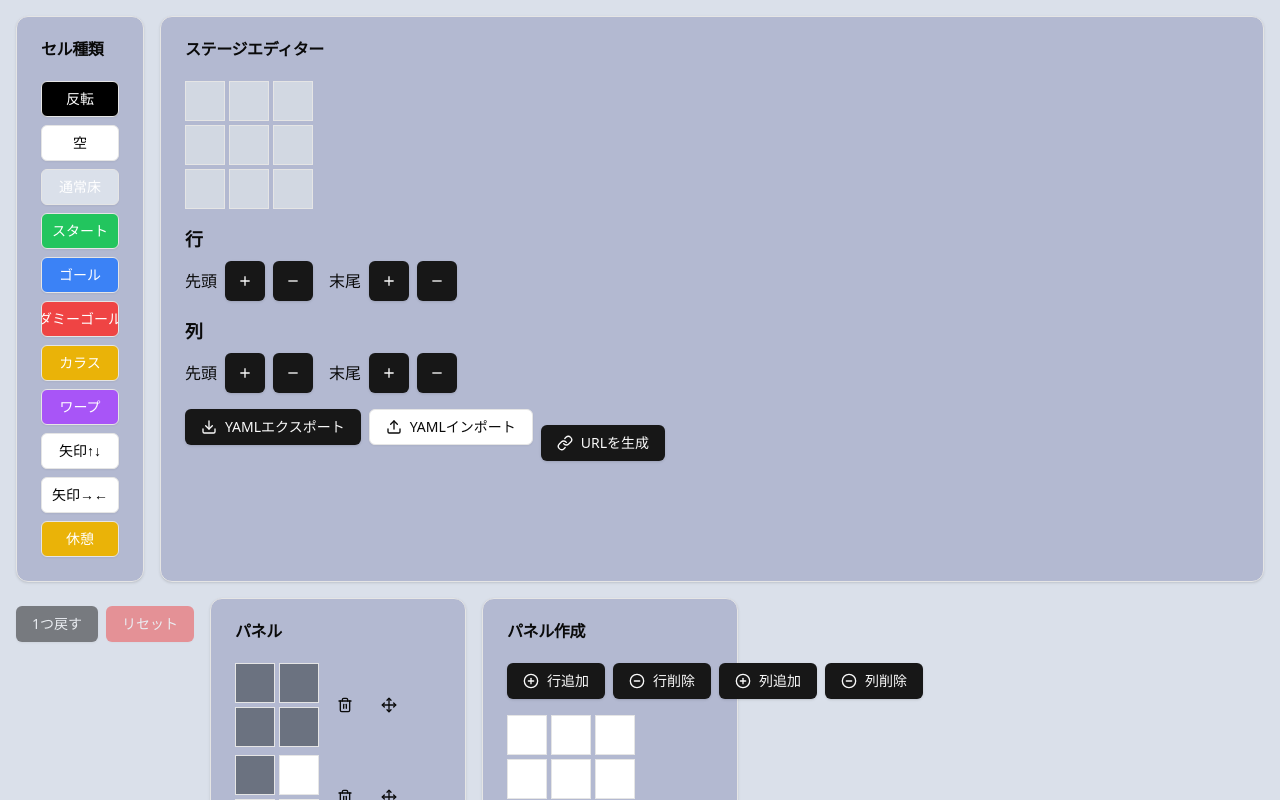
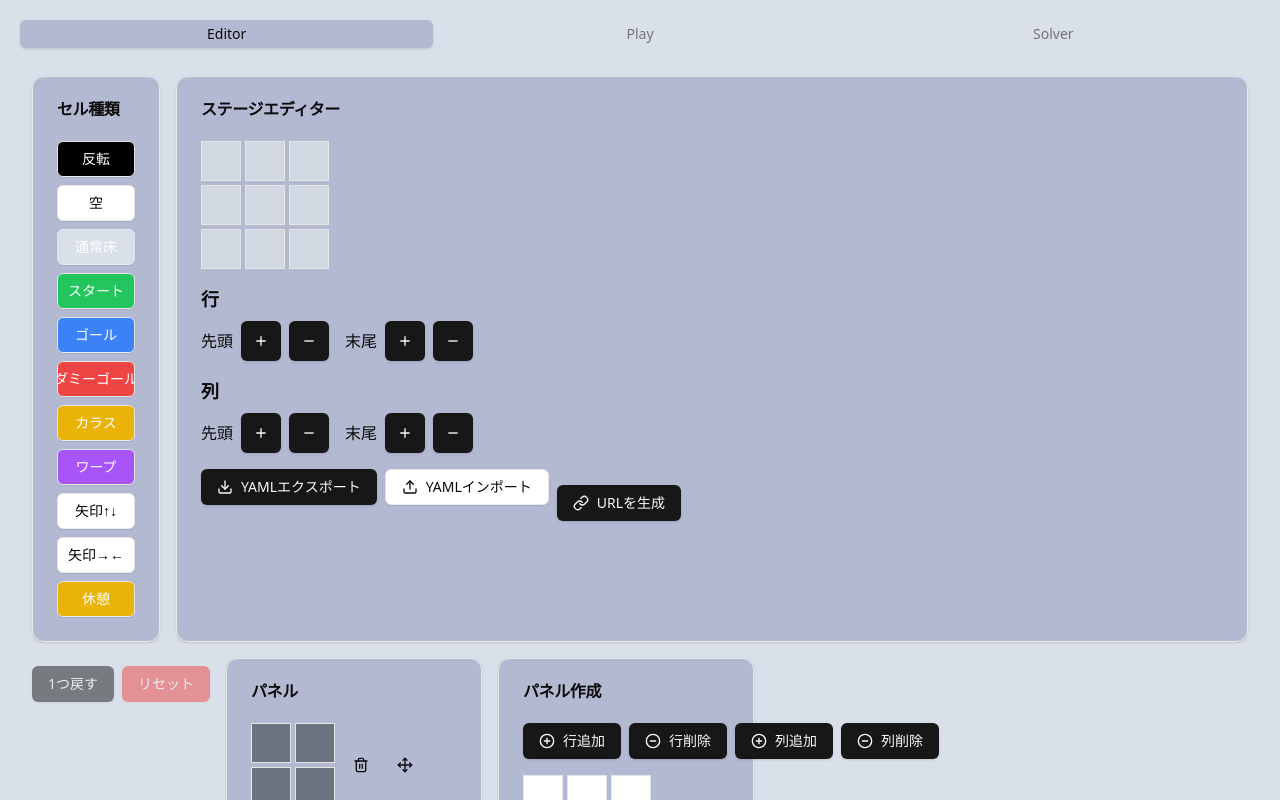
Before and after one commit to Suke-H/kiro_stage_editor, a React (Vite) app in the folder frontend/: page / in a window 1280 px wide. Shown: the top 800 px of the page. Built offline with nearby package versions, Linux system fonts and the light colour scheme; no server answers.

Commit message:
🚀 feat: #13 モード切替のタブを実装、各モードページに構造を分けた

```diff
--- a/frontend/package.json
+++ b/frontend/package.json
@@ -14,7 +14,9 @@
     "@emotion/styled": "^11.14.0",
     "@mui/icons-material": "^6.3.0",
     "@mui/material": "^6.3.0",
-    "@radix-ui/react-slot": "^1.1.1",
+    "@radix-ui/react-label": "^2.1.2",
+    "@radix-ui/react-slot": "^1.1.2",
+    "@radix-ui/react-tabs": "^1.1.3",
     "@reduxjs/toolkit": "^2.5.1",
     "class-variance-authority": "^0.7.1",
     "clsx": "^2.1.1",
--- /dev/null
+++ b/frontend/src/components/play-page.tsx
@@ -0,0 +1,62 @@
+import { useEffect } from 'react';
+import { useDispatch } from 'react-redux';
+import { gridSlice } from '../store/slices/grid-slice';
+import { panelListSlice } from '../store/slices/panel-list-slice';
+
+import { CellTypeSelector } from '@/components/editor/cell-type-selector';
+import { Grid } from '@/components/editor/grid';
+import { PanelList } from '@/components/editor/panel-list';
+import { NewPanelCreator } from '@/components/editor/new-panel-creator';
+import { decodeStageFromUrl } from '../utils/url';
+
+const PlayPage: React.FC = () => {
+
+  const dispatch = useDispatch();
+
+  useEffect(() => {
+    const params = new URLSearchParams(window.location.search);
+    const cells = params.get('cells');
+    const panels = params.get('panels');
+
+    if (cells && panels) {
+      const stageData = `cells=${cells}&panels=${panels}`;
+      const parsedData = decodeStageFromUrl(stageData);
+      dispatch(gridSlice.actions.loadGrid(parsedData.cells));
+      dispatch(panelListSlice.actions.loadPanels(parsedData.panels));
+    }
+  }, []);
+
+  // FastAPIの疎通確認
+  useEffect(() => {
+    const checkApiConnection = async () => {
+      try {
+        const response = await fetch('/api/health'); // FastAPIのエンドポイント
+        if (!response.ok) {
+          throw new Error(`HTTP error! Status: ${response.status}`);
+        }
+        const data = await response.json();
+        console.log('API疎通確認成功:', data);
+      } catch (error) {
+        console.error('API疎通確認エラー:', error);
+      }
+    };
+
+    checkApiConnection();
+  }, []);
+
+  return (
+    <div className="flex flex-col p-4 gap-4 min-h-screen bg-[#DAE0EA]">
+      <div className="flex gap-4">
+        <CellTypeSelector />
+        <Grid />
+      </div>
+
+      <div className="flex gap-4">
+        <PanelList />
+        <NewPanelCreator />
+      </div>
+    </div>
+  );
+  };
+
+  export default PlayPage;
--- /dev/null
+++ b/frontend/src/components/puzzle-studio.tsx
@@ -0,0 +1,63 @@
+import { useState, useEffect } from "react";
+import { useDispatch } from "react-redux";
+
+import EditorPage from "@/components/editor-page";
+import PlayPage from "./play-page";
+import SolverPage from "./solver-page";
+
+import { gridSlice } from "../store/slices/grid-slice";
+import { panelListSlice } from "../store/slices/panel-list-slice";
+
+import { decodeStageFromUrl } from "../utils/url";
+import { Tabs, TabsContent, TabsList, TabsTrigger } from "@/components/ui/tabs";
+
+const PuzzleStudio: React.FC = () => {
+  const dispatch = useDispatch();
+  const [mode, setMode] = useState("editor");
+
+  useEffect(() => {
+    const params = new URLSearchParams(window.location.search);
+    const cells = params.get("cells");
+    const panels = params.get("panels");
+    if (cells && panels) {
+      const stageData = `cells=${cells}&panels=${panels}`;
+      const parsedData = decodeStageFromUrl(stageData);
+      dispatch(gridSlice.actions.loadGrid(parsedData.cells));
+      dispatch(panelListSlice.actions.loadPanels(parsedData.panels));
+    }
+  }, []);
+
+  return (
+    <div className="flex flex-col p-4 gap-4 min-h-screen bg-[#DAE0EA]">
+      <Tabs value={mode} onValueChange={setMode} className="w-full">
+
+        <TabsList className="grid w-full grid-cols-3 bg-[#DAE0EA]">
+          <TabsTrigger value="editor" className="data-[state=active]:bg-[#B3B9D1]" >
+            Editor
+          </TabsTrigger>
+          <TabsTrigger value="play" className="data-[state=active]:bg-[#B3B9D1]">
+            Play
+          </TabsTrigger>
+          <TabsTrigger value="solver" className="data-[state=active]:bg-[#B3B9D1]">
+            Solver
+          </TabsTrigger>
+        </TabsList>
+
+        <TabsContent value="editor">
+          <EditorPage />
+        </TabsContent>
+
+        <TabsContent value="play">
+          <PlayPage />
+        </TabsContent>
+
+        <TabsContent value="solver">
+          <SolverPage />
+        </TabsContent>
+
+      </Tabs>
+    </div>
+  );
+};
+
+export default PuzzleStudio;
--- /dev/null
+++ b/frontend/src/components/solver-page.tsx
@@ -0,0 +1,18 @@
+import { Card, CardContent, CardDescription, CardHeader, CardTitle } from "@/components/ui/card";
+
+const SolverPage: React.FC = () => {
+
+  return (
+    <Card>
+      <CardHeader>
+        <CardTitle>解探索モード</CardTitle>
+        <CardDescription>「パネルの置き方が何通りあるか」を探索する機能の予定です。鋭意制作中......</CardDescription>
+      </CardHeader>
+      <CardContent>
+        <img src="/kirochan.png" width="50px" alt="工事中" />
+      </CardContent>
+    </Card>
+  );
+  };
+
+  export default SolverPage;
--- /dev/null
+++ b/frontend/src/components/ui/input.tsx
@@ -0,0 +1,22 @@
+import * as React from "react"
+
+import { cn } from "@/lib/utils"
+
+const Input = React.forwardRef<HTMLInputElement, React.ComponentProps<"input">>(
+  ({ className, type, ...props }, ref) => {
+    return (
+      <input
+        type={type}
+        className={cn(
+          "flex h-9 w-full rounded-md border border-input bg-transparent px-3 py-1 text-base shadow-sm transition-colors file:border-0 file:bg-transparent file:text-sm file:font-medium file:text-foreground placeholder:text-muted-foreground focus-visible:outline-none focus-visible:ring-1 focus-visible:ring-ring disabled:cursor-not-allowed disabled:opacity-50 md:text-sm",
+          className
+        )}
+        ref={ref}
+        {...props}
+      />
+    )
+  }
+)
+Input.displayName = "Input"
+
+export { Input }
--- /dev/null
+++ b/frontend/src/components/ui/label.tsx
@@ -0,0 +1,24 @@
+import * as React from "react"
+import * as LabelPrimitive from "@radix-ui/react-label"
+import { cva, type VariantProps } from "class-variance-authority"
+
+import { cn } from "@/lib/utils"
+
+const labelVariants = cva(
+  "text-sm font-medium leading-none peer-disabled:cursor-not-allowed peer-disabled:opacity-70"
+)
+
+const Label = React.forwardRef<
+  React.ElementRef<typeof LabelPrimitive.Root>,
+  React.ComponentPropsWithoutRef<typeof LabelPrimitive.Root> &
+    VariantProps<typeof labelVariants>
+>(({ className, ...props }, ref) => (
+  <LabelPrimitive.Root
+    ref={ref}
+    className={cn(labelVariants(), className)}
+    {...props}
+  />
+))
+Label.displayName = LabelPrimitive.Root.displayName
+
+export { Label }
--- /dev/null
+++ b/frontend/src/components/ui/tabs.tsx
@@ -0,0 +1,55 @@
+"use client"
+
+import * as React from "react"
+import * as TabsPrimitive from "@radix-ui/react-tabs"
+
+import { cn } from "@/lib/utils"
+
+const Tabs = TabsPrimitive.Root
+
+const TabsList = React.forwardRef<
+  React.ElementRef<typeof TabsPrimitive.List>,
+  React.ComponentPropsWithoutRef<typeof TabsPrimitive.List>
+>(({ className, ...props }, ref) => (
+  <TabsPrimitive.List
+    ref={ref}
+    className={cn(
+      "inline-flex h-9 items-center justify-center rounded-lg bg-muted p-1 text-muted-foreground",
+      className
+    )}
+    {...props}
+  />
+))
+TabsList.displayName = TabsPrimitive.List.displayName
+
+const TabsTrigger = React.forwardRef<
+  React.ElementRef<typeof TabsPrimitive.Trigger>,
+  React.ComponentPropsWithoutRef<typeof TabsPrimitive.Trigger>
+>(({ className, ...props }, ref) => (
+  <TabsPrimitive.Trigger
+    ref={ref}
+    className={cn(
+      "inline-flex items-center justify-center whitespace-nowrap rounded-md px-3 py-1 text-sm font-medium ring-offset-background transition-all focus-visible:outline-none focus-visible:ring-2 focus-visible:ring-ring focus-visible:ring-offset-2 disabled:pointer-events-none disabled:opacity-50 data-[state=active]:bg-background data-[state=active]:text-foreground data-[state=active]:shadow",
+      className
+    )}
+    {...props}
+  />
+))
+TabsTrigger.displayName = TabsPrimitive.Trigger.displayName
+
+const TabsContent = React.forwardRef<
+  React.ElementRef<typeof TabsPrimitive.Content>,
+  React.ComponentPropsWithoutRef<typeof TabsPrimitive.Content>
+>(({ className, ...props }, ref) => (
+  <TabsPrimitive.Content
+    ref={ref}
+    className={cn(
+      "mt-2 ring-offset-background focus-visible:outline-none focus-visible:ring-2 focus-visible:ring-ring focus-visible:ring-offset-2",
+      className
+    )}
+    {...props}
+  />
+))
+TabsContent.displayName = TabsPrimitive.Content.displayName
+
+export { Tabs, TabsList, TabsTrigger, TabsContent }
--- a/frontend/src/main.tsx
+++ b/frontend/src/main.tsx
@@ -6,12 +6,13 @@ import { store } from './store';
 
 import './index.css'
 // import App from './App.tsx'
-import EditorPage from './pages/editor-page'
+// import EditorPage from './components/editor-page'
+import PuzzleStudio from './components/puzzle-studio'
 
 createRoot(document.getElementById('root')!).render(
   <StrictMode>
     <Provider store={store}>
-      <EditorPage />
+      <PuzzleStudio />
     </Provider>
   </StrictMode>,
 )
```
Also changed, not shown: frontend/src/components/editor-page.tsx (renamed from frontend/src/pages/editor-page.tsx), 1 other file (tests, documents, lock files or other folders).
